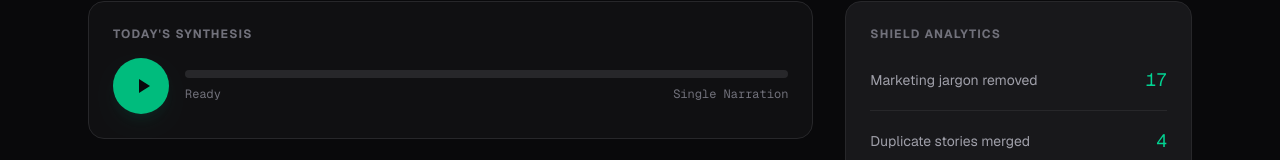
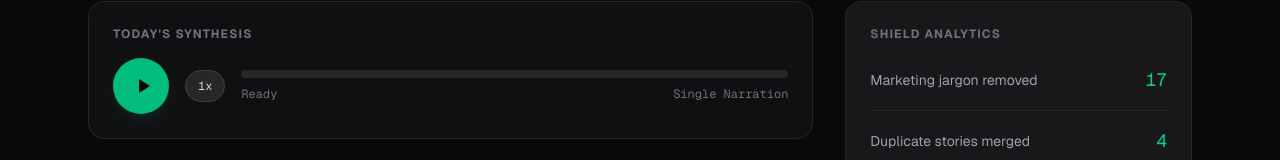
Before and after one commit to KrishnaPahuja/NeuroGate, a Next.js app: page / in a window 1280 px wide. Shown: the part 152-312 px from the top of the page. Built offline with nearby package versions, Linux system fonts and the light colour scheme.

Commit message:
added playback speed option

```diff
--- a/app/page.tsx
+++ b/app/page.tsx
@@ -28,6 +28,7 @@ export default function Home() {
 
   // Audio Player State
   const [isPlaying, setIsPlaying] = useState(false);
+  const [playbackSpeed, setPlaybackSpeed] = useState(1); // 🚀 NEW: Playback speed state
   const audioRef = useRef<HTMLAudioElement | null>(null);
 
   // Fetch the data when the page loads
@@ -47,14 +48,23 @@ export default function Home() {
     fetchBriefing();
   }, []);
 
-  // 🚀 NEW CHANGE 1: Instantly pause and reload audio when dropdown changes
+  // Instantly pause and reload audio when dropdown changes
   useEffect(() => {
     if (audioRef.current) {
       audioRef.current.pause();
       audioRef.current.load();
+      // 🚀 NEW: Re-apply the current speed so it doesn't reset when switching formats!
+      audioRef.current.playbackRate = playbackSpeed;
       setIsPlaying(false);
     }
-  }, [audioFormat]);
+  }, [audioFormat, playbackSpeed]);
+
+  // 🚀 NEW: Apply playback speed whenever the user clicks the speed button
+  useEffect(() => {
+    if (audioRef.current) {
+      audioRef.current.playbackRate = playbackSpeed;
+    }
+  }, [playbackSpeed]);
 
   // Handle the Audio Play/Pause button
   const toggleAudio = () => {
@@ -66,6 +76,15 @@ export default function Home() {
       }
       setIsPlaying(!isPlaying);
     }
+  };
+
+  // 🚀 NEW: Function to cycle through speeds (1x -> 1.5x -> 2x -> 1x)
+  const cycleSpeed = () => {
+    setPlaybackSpeed(prev => {
+      if (prev === 1) return 1.5;
+      if (prev === 1.5) return 2;
+      return 1;
+    });
   };
 
   // Handle Command Center submission
@@ -102,7 +121,7 @@ export default function Home() {
   return (
     <div className="min-h-screen bg-zinc-950 text-zinc-300 font-sans selection:bg-emerald-900 selection:text-emerald-50 pb-24">
 
-      {/* 🚀 NEW CHANGE 2: Dynamic Audio Source pointing to your new dual MP3s */}
+      {/* Dynamic Audio Source pointing to your new dual MP3s */}
       <audio
         ref={audioRef}
         src={audioFormat === 'podcast' ? '/podcast.mp3' : '/narration.mp3'}
@@ -129,9 +148,10 @@ export default function Home() {
           <section className="bg-zinc-900/50 border border-zinc-800 rounded-2xl p-6">
             <h2 className="text-xs font-bold uppercase tracking-widest text-zinc-500 mb-4">Today's Synthesis</h2>
             <div className="flex items-center space-x-4">
+
               <button
                 onClick={toggleAudio}
-                className="w-14 h-14 bg-emerald-500 hover:bg-emerald-400 rounded-full flex items-center justify-center text-zinc-950 transition-colors shadow-lg shadow-emerald-900/20"
+                className="w-14 h-14 bg-emerald-500 hover:bg-emerald-400 rounded-full flex items-center justify-center text-zinc-950 transition-colors shadow-lg shadow-emerald-900/20 shrink-0"
               >
                 {isPlaying ? (
                    // Pause Icon
@@ -141,13 +161,22 @@ export default function Home() {
                   <svg className="w-6 h-6 ml-1" fill="currentColor" viewBox="0 0 24 24"><path d="M8 5v14l11-7z"/></svg>
                 )}
               </button>
+
+              {/* 🚀 NEW: The Speed Toggle Button */}
+              <button
+                onClick={cycleSpeed}
+                className="h-8 px-3 rounded-full bg-zinc-800 hover:bg-zinc-700 border border-zinc-700 text-xs font-mono text-zinc-300 transition-colors shrink-0"
+                title="Playback Speed"
+              >
+                {playbackSpeed}x
+              </button>
+
               <div className="flex-1">
                 <div className="h-2 bg-zinc-800 rounded-full overflow-hidden">
                   <div className={`h-full bg-emerald-500 rounded-full transition-all duration-1000 ${isPlaying ? 'w-full' : 'w-0'}`}></div>
                 </div>
                 <div className="flex justify-between text-xs text-zinc-500 mt-2 font-mono">
                   <span>{isPlaying ? "Playing..." : "Ready"}</span>
-                  {/* 🚀 NEW CHANGE 3: Dynamic Label */}
                   <span>{audioFormat === 'podcast' ? '2-Host Podcast' : 'Single Narration'}</span>
                 </div>
               </div>
```
